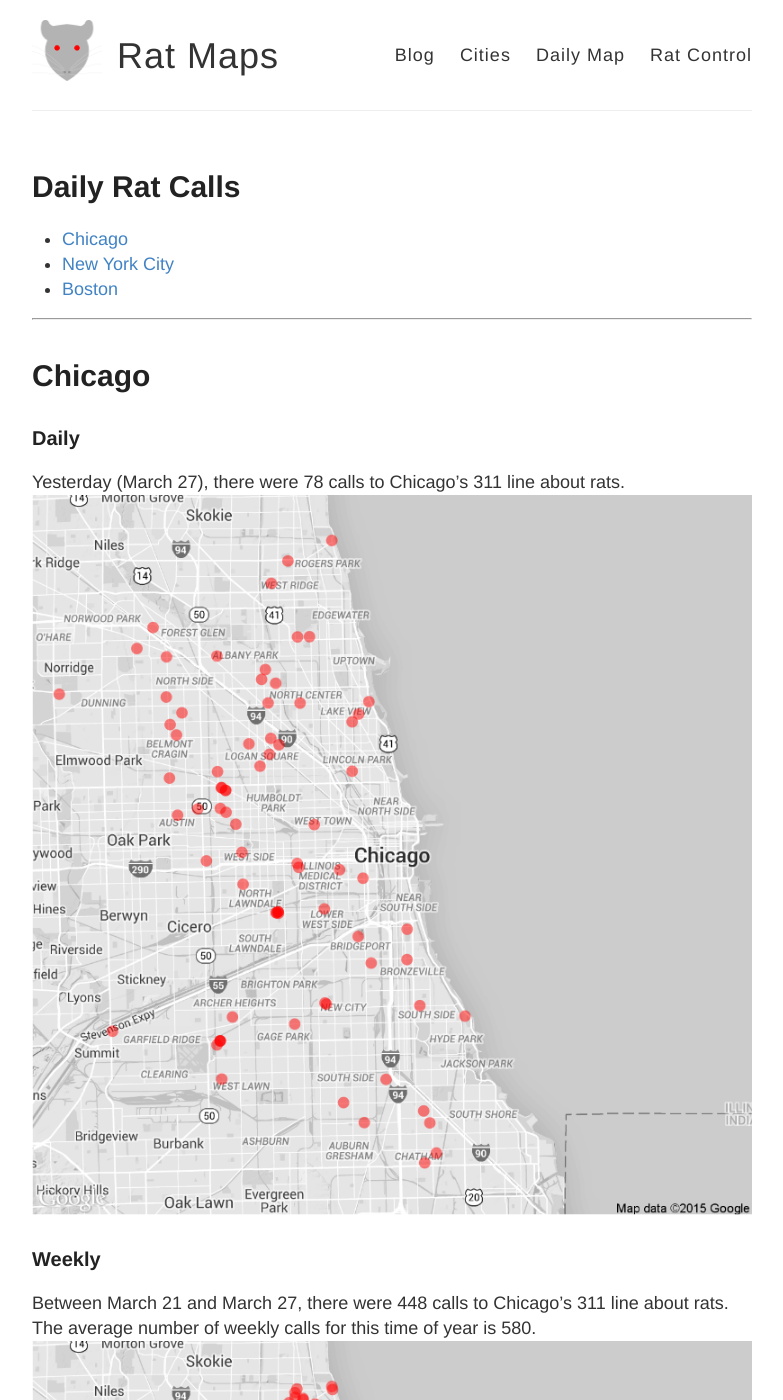
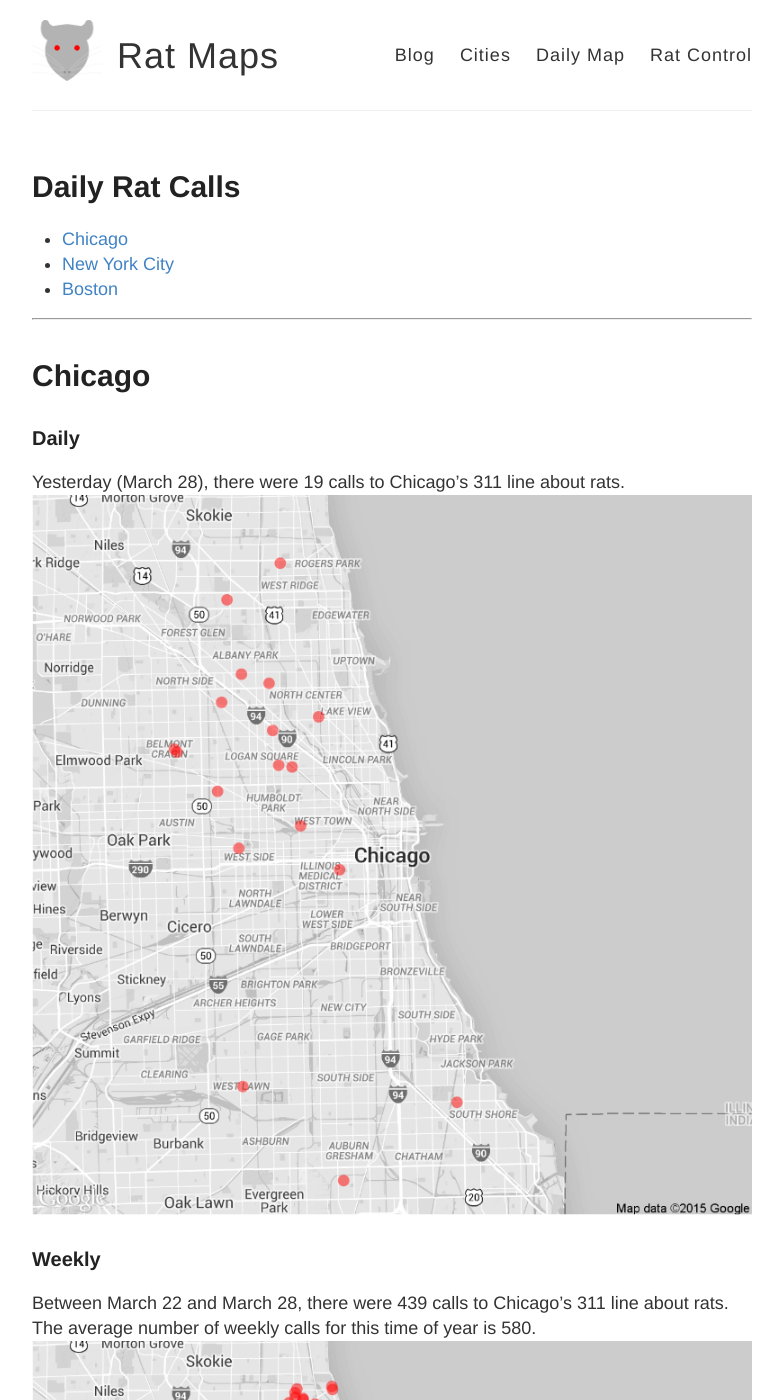
Before and after one commit to DanielHadley/ratmaps, a Jekyll site: the page built from daily.md, in a window 1280 px wide and 1400 px high. Shown: the whole window, without its empty margins (248-1031 px from the left). Built offline with Jekyll 4.4.1, drawn with Linux system fonts in a browser that asks for light colours; comment, search, counter and statistics services are not loaded.

Commit message:
Daily Maps

```diff
--- a/daily.md
+++ b/daily.md
@@ -15,11 +15,11 @@
 
 ### Daily
 
-Yesterday (March 27), there were 78 calls to Chicago's 311 line about rats.
+Yesterday (March 28), there were 19 calls to Chicago's 311 line about rats.
 ![Chicago rat calls to 311 weekly map]({{ site.cityimages }}/daily/Chicago_Rat_Map_Daily.png)
 
 ### Weekly
-Between March 21 and March 27, there were 448 calls to Chicago's 311 line about rats. The average number of weekly calls for this time of year is 580.
+Between March 22 and March 28, there were 439 calls to Chicago's 311 line about rats. The average number of weekly calls for this time of year is 580.
 ![Chicago rat calls to 311 weekly map]({{ site.cityimages }}/daily/Chicago_Rat_Map_Weekly.png)
 
 Each red dot represents one call about a rat seen in that location. The dots are transparent, so multiple calls from one location will be seen as a solid dot. The usual caveats apply: more calls do not necessarily mean that there are more rats in that location than other parts of the city. A cluster of dots could indicate that one resident is unusually vocal about rodents in his or her neighborhood. Also, more densely populated neighborhoods tend to make more calls to 311.
```
Also changed, not shown: images/pages/daily/Chicago_Rat_Map_Daily.png, images/pages/daily/Chicago_Rat_Map_Weekly.png.
